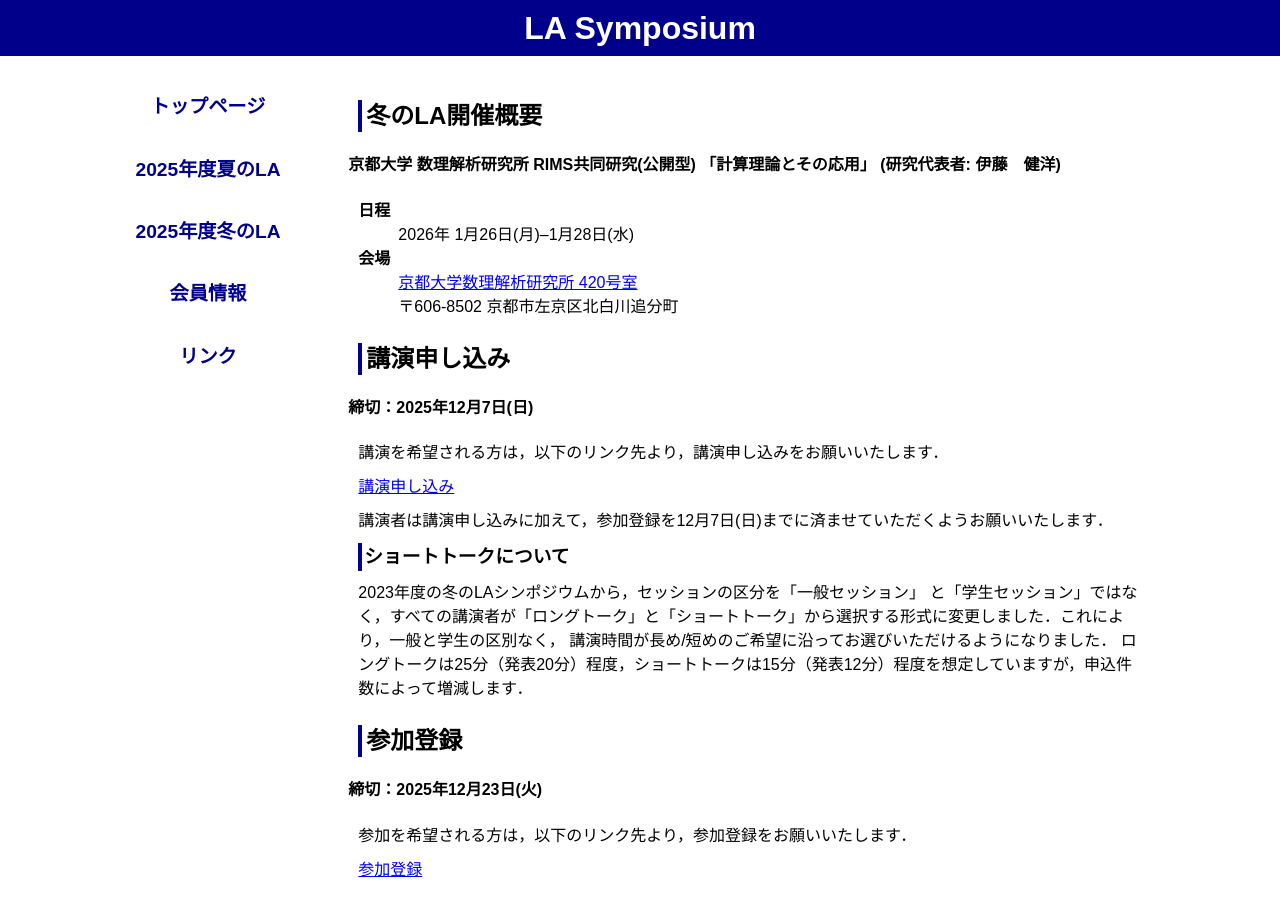
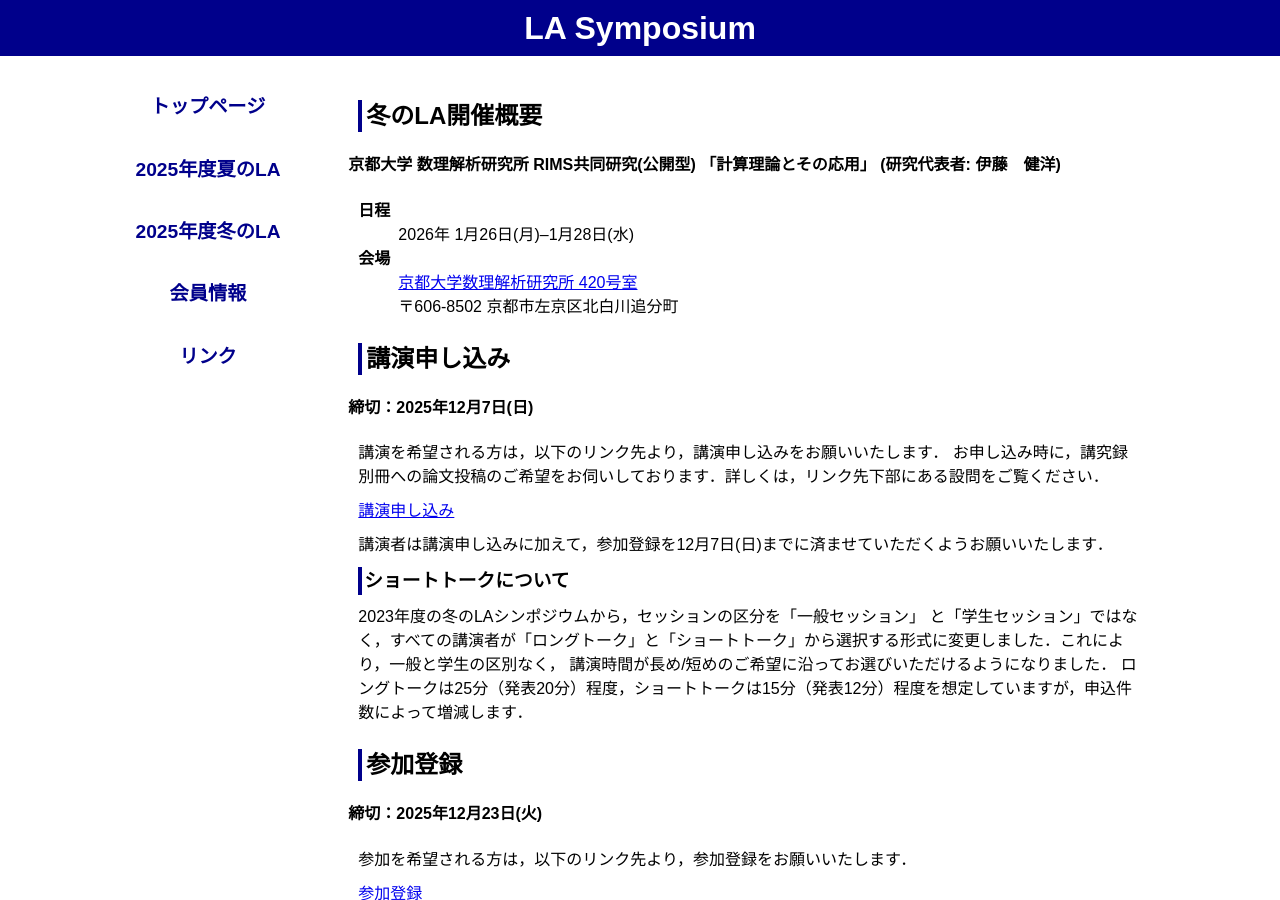
Before and after one commit to ytamura12/la-symposium_test.github.io, a Jekyll site: the page built from 2025/winter.md, in a window 1280 px wide and 900 px high. Built offline with Jekyll 4.4.1, drawn with Linux system fonts in a browser that asks for light colours.

Commit message:
Update winter.md

```diff
--- a/2025/winter.md
+++ b/2025/winter.md
@@ -21,11 +21,10 @@ title: LA Symposium 2025, 冬のLA
 --------
 #### 締切：2025年12月7日(日)
 
-講演を希望される方は，以下のリンク先より，講演申し込みをお願いいたします．
-<!-- <del>講演申し込み</del> (締め切りました) -->
+講演を希望される方は，以下のリンク先より，講演申し込みをお願いいたします．<!-- <del>講演申し込み</del> (締め切りました) -->
+お申し込み時に，講究録別冊への論文投稿のご希望をお伺いしております．詳しくは，リンク先下部にある設問をご覧ください．
 
 [講演申し込み](https://forms.gle/vkk6GQJ8XvsapxYP6){:target="_blank"}
-
 
 講演者は講演申し込みに加えて，参加登録を12月7日(日)までに済ませていただくようお願いいたします．
 
```
